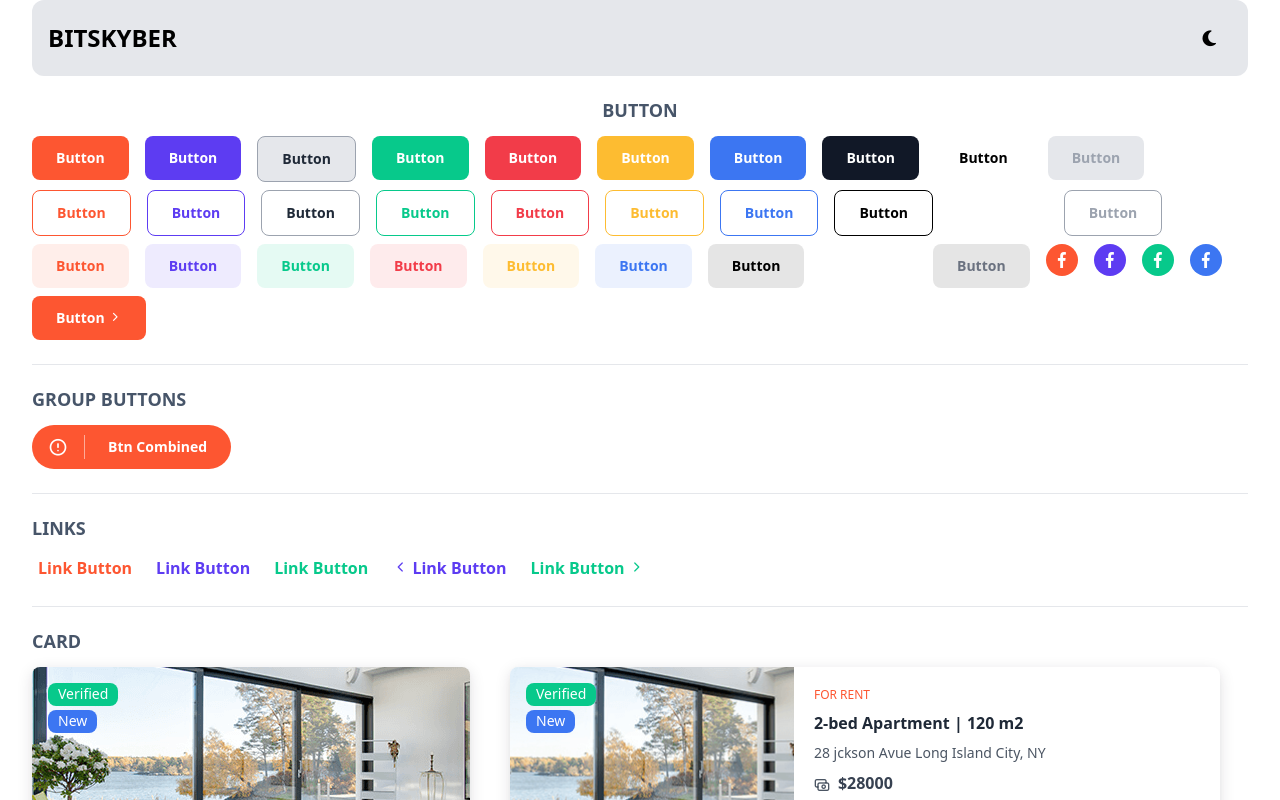
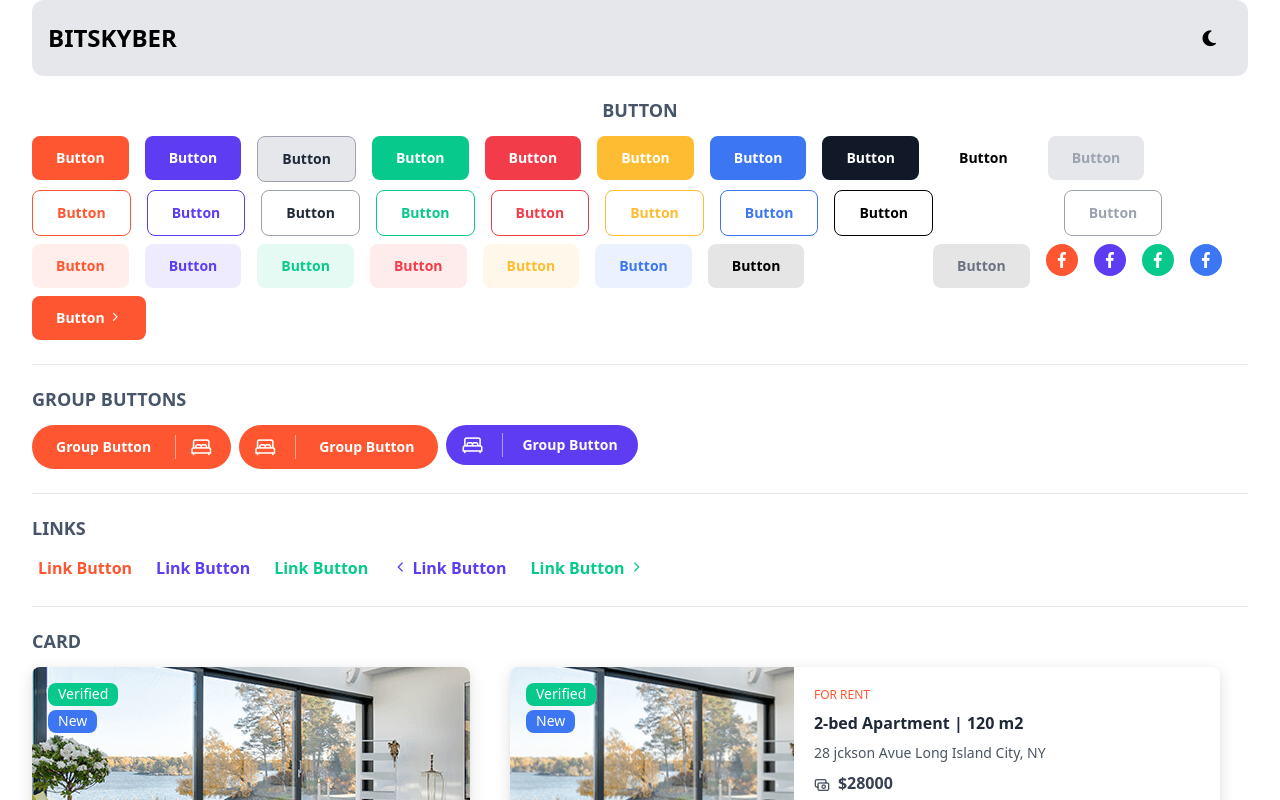
Before and after one commit to ShuvoMallick01/Vuejs-Dynamic-Components, a Vue app: page / in a window 1280 px wide. Shown: the top 800 px of the page. Built offline with nearby package versions, Linux system fonts and the light colour scheme.

Commit message:
Update and Fixing Button and Group Button Code

```diff
--- a/src/App.vue
+++ b/src/App.vue
@@ -23,63 +23,63 @@
         <Button
           title="Button"
           color="accent"
-          type="filled"
+          variant="filled"
           shape="rounded"
           size="medium"
         />
         <Button
           title="Button"
           color="secondary"
-          type="filled"
+          variant="filled"
           shape="rounded"
           size="medium"
         />
         <Button
           title="Button"
           color="success"
-          type="filled"
+          variant="filled"
           shape="rounded"
           size="medium"
         />
         <Button
           title="Button"
           color="danger"
-          type="filled"
+          variant="filled"
           shape="rounded"
           size="medium"
         />
         <Button
           title="Button"
           color="warning"
-          type="filled"
+          variant="filled"
           shape="rounded"
           size="medium"
         />
         <Button
           title="Button"
           color="info"
-          type="filled"
+          variant="filled"
           shape="rounded"
           size="medium"
         />
         <Button
           title="Button"
           color="dark"
-          type="filled"
+          variant="filled"
           shape="rounded"
           size="medium"
         />
         <Button
           title="Button"
           color="light"
-          type="filled"
+          variant="filled"
           shape="rounded"
           size="medium"
         />
         <Button
           title="Button"
           color="disabled"
-          type="filled"
+          variant="filled"
           shape="rounded"
           size="medium"
         />
@@ -90,70 +90,70 @@
         <Button
           title="Button"
           color="primary"
-          type="outline"
+          variant="outline"
           shape="rounded"
           size="medium"
         />
         <Button
           title="Button"
           color="accent"
-          type="outline"
+          variant="outline"
           shape="rounded"
           size="medium"
         />
         <Button
           title="Button"
           color="secondary"
-          type="outline"
+          variant="outline"
           shape="rounded"
           size="medium"
         />
         <Button
           title="Button"
           color="success"
-          type="outline"
+          variant="outline"
           shape="rounded"
           size="medium"
         />
         <Button
           title="Button"
           color="danger"
-          type="outline"
+          variant="outline"
           shape="rounded"
           size="medium"
         />
         <Button
           title="Button"
           color="warning"
-          type="outline"
+          variant="outline"
           shape="rounded"
           size="medium"
         />
         <Button
           title="Button"
           color="info"
-          type="outline"
+          variant="outline"
           shape="rounded"
           size="medium"
         />
         <Button
           title="Button"
           color="dark"
-          type="outline"
+          variant="outline"
           shape="rounded"
           size="medium"
         />
         <Button
           title="Button"
           color="light"
-          type="outline"
+          variant="outline"
           shape="rounded"
           size="medium"
         />
         <Button
           title="Button"
           color="disabled"
-          type="outline"
+          variant="outline"
           shape="rounded"
           size="medium"
         />
@@ -164,14 +164,14 @@
         <Button
           title="Button"
           color="primary"
-          type="translucent"
+          variant="translucent"
           shape="rounded"
           size="medium"
         />
         <Button
           title="Button"
           color="accent"
-          type="translucent"
+          variant="translucent"
           shape="rounded"
           size="medium"
         />
@@ -179,49 +179,49 @@
         <Button
           title="Button"
           color="success"
-          type="translucent"
+          variant="translucent"
           shape="rounded"
           size="medium"
         />
         <Button
           title="Button"
           color="danger"
-          type="translucent"
+          variant="translucent"
           shape="rounded"
           size="medium"
         />
         <Button
           title="Button"
           color="warning"
-          type="translucent"
+          variant="translucent"
           shape="rounded"
           size="medium"
         />
         <Button
           title="Button"
           color="info"
-          type="translucent"
+          variant="translucent"
           shape="rounded"
           size="medium"
         />
         <Button
           title="Button"
           color="dark"
-          type="translucent"
+          variant="translucent"
           shape="rounded"
           size="medium"
         />
         <Button
           title="Button"
           color="light"
-          type="translucent"
+          variant="translucent"
           shape="rounded"
           size="medium"
         />
         <Button
           title="Button"
           color="disabled"
-          type="translucent"
+          variant="translucent"
           shape="rounded"
           size="medium"
         />
@@ -278,16 +278,68 @@
     <!-- Buttons Primary -->
     <h2 class="font-bold text-lg text-slate-600">GROUP BUTTONS</h2>
     <div class="flex gap-2 flex-wrap items-start border-b pb-6 mb-6">
-      <ButtonGroup
-        :isIconBtnFirst="false"
-        :prefixIcon="true"
-        iconName="icon-alert-circle"
-        title="Btn Combined"
-        type="filled"
-        color="primary"
-        shape="pill"
-        size="medium"
-      />
+      <ButtonGroup>
+        <template v-slot:prefixButton>
+          <Button
+            title="Group Button"
+            size="medium"
+            shape="start-pill"
+          ></Button>
+        </template>
+
+        <template v-slot:suffixButton>
+          <Button
+            size="icon-medium"
+            shape="end-pill"
+            prefixIcon="icon-bed pe-1"
+          >
+          </Button>
+        </template>
+      </ButtonGroup>
+
+      <ButtonGroup>
+        <template v-slot:prefixButton>
+          <Button
+            size="icon-medium"
+            shape="start-pill"
+            prefixIcon="icon-bed pe-1"
+          >
+          </Button>
+        </template>
+
+        <template v-slot:suffixButton>
+          <Button
+            title="Group Button"
+            size="medium"
+            shape="end-pill"
+            type="submit"
+            value="10"
+          ></Button>
+        </template>
+      </ButtonGroup>
+
+      <ButtonGroup>
+        <template v-slot:prefixButton>
+          <Button
+            size="icon-small"
+            color="accent"
+            shape="start-pill"
+            prefixIcon="icon-bed pe-1"
+          >
+          </Button>
+        </template>
+
+        <template v-slot:suffixButton>
+          <Button
+            title="Group Button"
+            color="accent"
+            size="small"
+            shape="end-pill"
+            type="submit"
+            value="10"
+          ></Button>
+        </template>
+      </ButtonGroup>
     </div>
   </div>
 
--- a/src/assets/css/main.css
+++ b/src/assets/css/main.css
@@ -162,6 +162,18 @@
     flex-shrink: 0;
     @apply rounded-full;
   }
+  .shape-s-pill {
+    @apply rounded-s-full;
+  }
+  .shape-e-pill {
+    @apply rounded-e-full;
+  }
+  .shape-s-rounded {
+    @apply rounded-s-lg;
+  }
+  .shape-e-rounded {
+    @apply rounded-e-lg;
+  }
 
   /* Size */
   .btn-lg {
@@ -190,6 +202,15 @@
     height: 48px;
     padding: 12px;
     @apply text-xl;
+  }
+  .icon-lg {
+    @apply text-xl align-bottom px-5 py-3;
+  }
+  .icon-md {
+    @apply text-xl align-bottom px-4 py-2;
+  }
+  .icon-sm {
+    @apply text-xl align-bottom px-4 py-1.5;
   }
 
   /* === CARD === */
--- a/src/components/buttons/Button.vue
+++ b/src/components/buttons/Button.vue
@@ -4,9 +4,9 @@
     :disabled="isDisabled"
     :class="{
       // [getButtonColor]: true,
-      filled: type === 'filled',
-      outline: type === 'outline',
-      translucent: type === 'translucent',
+      filled: variant === 'filled',
+      outline: variant === 'outline',
+      translucent: variant === 'translucent',
 
       primary: color === 'primary',
       accent: color === 'accent',
@@ -24,6 +24,11 @@
       'shape-square': shape === 'square',
       'shape-circle': shape === 'circle',
 
+      'shape-s-pill': shape === 'start-pill',
+      'shape-e-pill': shape === 'end-pill',
+      'shape-s-rounded': shape === 'start-rounded',
+      'shape-e-rounded': shape === 'end-rounded',
+
       'btn-lg': size === 'large',
       'btn-md': size === 'medium',
       'btn-sm': size === 'small',
@@ -32,6 +37,10 @@
       'circle-md': size === 'circle-medium',
       'circle-lg': size === 'circle-large',
       'circle-sm': size === 'circle-small',
+
+      'icon-lg': size === 'icon-large',
+      'icon-md': size === 'icon-medium',
+      'icon-sm': size === 'icon-small',
 
       'shadow-medium': shadow === 'medium',
       'shadow-large': shadow === 'large',
@@ -62,7 +71,7 @@ const props = defineProps({
   title: String,
 
   color: { type: String, default: "primary" },
-  type: { type: String, default: "filled" },
+  variant: { type: String, default: "filled" },
   shape: { type: String, default: "pill" },
   size: { type: String, default: "btn-md" },
 
@@ -111,8 +120,8 @@ const props = defineProps({
 // };
 
 // const getButtonColor = computed(() => {
-//   if (props.type === "outline") return outlineColors[props.color];
-//   if (props.type === "filled") return filledColors[props.color];
+//   if (props.variant === "outline") return outlineColors[props.color];
+//   if (props.variant === "filled") return filledColors[props.color];
 // });
 </script>
 
--- a/src/components/buttons/ButtonGroup.vue
+++ b/src/components/buttons/ButtonGroup.vue
@@ -1,131 +1,23 @@
 <template>
   <div class="group relative">
-    <button
-      v-bind="$attrs"
-      class="group-hover:z-10 transition-300"
-      :disabled="isDisabled"
-      :class="{
-        filled: type === 'filled',
-        outline: type === 'outline',
-        translucent: type === 'translucent',
-
-        primary: color === 'primary',
-        accent: color === 'accent',
-        secondary: color === 'secondary',
-        success: color === 'success',
-        danger: color === 'danger',
-        warning: color === 'warning',
-        info: color === 'info',
-        dark: color === 'dark',
-        light: color === 'light',
-        disabled: color === 'disabled',
-
-        'shape-s-pill': shape === 'pill',
-        'shape-s-rounded': shape === 'rounded',
-        'shape-square': shape === 'square',
-
-        'icon-lg': size === 'large',
-        'icon-md': size === 'medium',
-        'icon-sm': size === 'small',
-
-        'shadow-medium': shadow === 'medium',
-        'shadow-large': shadow === 'large',
-        'shadow-small': shadow === 'small',
-
-        'transition-300': true,
-      }"
-    >
-      <i :class="iconName"></i>
-    </button>
+    <slot name="prefixButton"></slot>
 
     <span
       class="border-s group-hover:border-hidden border-white/50 absolute h-6 top-0 bottom-0 m-auto"
     ></span>
 
-    <button
-      v-bind="$attrs"
-      :disabled="isDisabled"
-      class="transition-300 font-primary"
-      :class="{
-        filled: type === 'filled',
-        outline: type === 'outline',
-        translucent: type === 'translucent',
-
-        primary: color === 'primary',
-        accent: color === 'accent',
-        secondary: color === 'secondary',
-        success: color === 'success',
-        danger: color === 'danger',
-        warning: color === 'warning',
-        info: color === 'info',
-        dark: color === 'dark',
-        light: color === 'light',
-        disabled: color === 'disabled',
-
-        'btn-lg': size === 'large',
-        'btn-md': size === 'medium',
-        'btn-sm': size === 'small',
-        'btn-xs': size === 'xsmall',
-
-        'shape-e-pill': shape === 'pill',
-        'shape-e-rounded': shape === 'rounded',
-        'shape-square': shape === 'square',
-
-        'shadow-medium': shadow === 'medium',
-        'shadow-large': shadow === 'large',
-        'shadow-small': shadow === 'small',
-
-        'transition-300': true,
-      }"
-    >
-      {{ title }}
-    </button>
+    <slot name="suffixButton"></slot>
   </div>
 </template>
 
+<!-- SCRIPT -->
 <script setup>
 defineOptions({
   inheritAttrs: false,
 });
 
-defineProps({
-  isIconBtnFirst: { type: Boolean, default: true },
-  prefixIcon: { type: Boolean, default: true },
-  iconName: { type: String, required: true, default: "icon-alert-circle" },
-  shape: String,
-  title: String,
-  color: { type: String, default: "primary" },
-  type: { type: String, default: "filled" },
-  size: { type: String, default: "btn-md" },
-
-  isDisabled: { type: Boolean, default: false },
-  shadow: String,
-});
+defineProps({});
 </script>
 
-<style scoped>
-.icon-lg {
-  @apply text-xl align-bottom px-5 py-3;
-}
-.icon-md {
-  @apply text-xl align-bottom px-4 py-2;
-}
-.icon-sm {
-  @apply text-xl align-bottom px-4 py-1.5;
-}
-
-/* Shape */
-.shape-s-pill {
-  @apply rounded-s-full;
-}
-.shape-e-pill {
-  @apply rounded-e-full;
-}
-
-.shape-s-rounded {
-  @apply rounded-s-lg;
-}
-.shape-e-rounded {
-  @apply rounded-e-lg;
-}
-</style>
+<!-- STYLE -->
+<style scoped></style>
--- /dev/null
+++ b/src/components/buttons/ButtonGroup_v3.vue
@@ -0,0 +1,131 @@
+<template>
+  <div class="group relative">
+    <button
+      v-bind="$attrs"
+      class="group-hover:z-10 transition-300"
+      :disabled="isDisabled"
+      :class="{
+        filled: type === 'filled',
+        outline: type === 'outline',
+        translucent: type === 'translucent',
+
+        primary: color === 'primary',
+        accent: color === 'accent',
+        secondary: color === 'secondary',
+        success: color === 'success',
+        danger: color === 'danger',
+        warning: color === 'warning',
+        info: color === 'info',
+        dark: color === 'dark',
+        light: color === 'light',
+        disabled: color === 'disabled',
+
+        'shape-s-pill': shape === 'pill',
+        'shape-s-rounded': shape === 'rounded',
+        'shape-square': shape === 'square',
+
+        'icon-lg': size === 'large',
+        'icon-md': size === 'medium',
+        'icon-sm': size === 'small',
+
+        'shadow-medium': shadow === 'medium',
+        'shadow-large': shadow === 'large',
+        'shadow-small': shadow === 'small',
+
+        'transition-300': true,
+      }"
+    >
+      <i :class="iconName"></i>
+    </button>
+
+    <span
+      class="border-s group-hover:border-hidden border-white/50 absolute h-6 top-0 bottom-0 m-auto"
+    ></span>
+
+    <button
+      v-bind="$attrs"
+      :disabled="isDisabled"
+      class="transition-300 font-primary"
+      :class="{
+        filled: type === 'filled',
+        outline: type === 'outline',
+        translucent: type === 'translucent',
+
+        primary: color === 'primary',
+        accent: color === 'accent',
+        secondary: color === 'secondary',
+        success: color === 'success',
+        danger: color === 'danger',
+        warning: color === 'warning',
+        info: color === 'info',
+        dark: color === 'dark',
+        light: color === 'light',
+        disabled: color === 'disabled',
+
+        'btn-lg': size === 'large',
+        'btn-md': size === 'medium',
+        'btn-sm': size === 'small',
+        'btn-xs': size === 'xsmall',
+
+        'shape-e-pill': shape === 'pill',
+        'shape-e-rounded': shape === 'rounded',
+        'shape-square': shape === 'square',
+
+        'shadow-medium': shadow === 'medium',
+        'shadow-large': shadow === 'large',
+        'shadow-small': shadow === 'small',
+
+        'transition-300': true,
+      }"
+    >
+      {{ title }}
+    </button>
+  </div>
+</template>
+
+<script setup>
+defineOptions({
+  inheritAttrs: false,
+});
+
+defineProps({
+  isIconBtnFirst: { type: Boolean, default: true },
+  prefixIcon: { type: Boolean, default: true },
+  iconName: { type: String, required: true, default: "icon-alert-circle" },
+  shape: String,
+  title: String,
+  color: { type: String, default: "primary" },
+  type: { type: String, default: "filled" },
+  size: { type: String, default: "btn-md" },
+
+  isDisabled: { type: Boolean, default: false },
+  shadow: String,
+});
+</script>
+
+<style scoped>
+.icon-lg {
+  @apply text-xl align-bottom px-5 py-3;
+}
+.icon-md {
+  @apply text-xl align-bottom px-4 py-2;
+}
+.icon-sm {
+  @apply text-xl align-bottom px-4 py-1.5;
+}
+
+/* Shape */
+.shape-s-pill {
+  @apply rounded-s-full;
+}
+.shape-e-pill {
+  @apply rounded-e-full;
+}
+
+.shape-s-rounded {
+  @apply rounded-s-lg;
+}
+.shape-e-rounded {
+  @apply rounded-e-lg;
+}
+</style>
```
